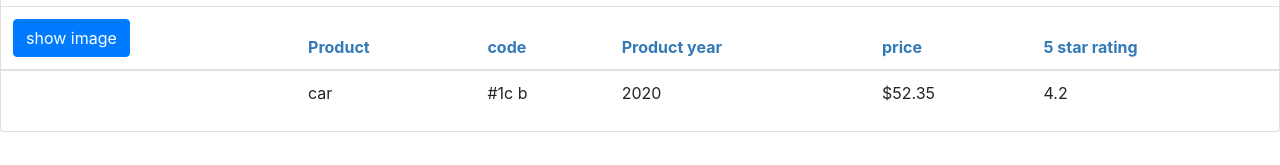
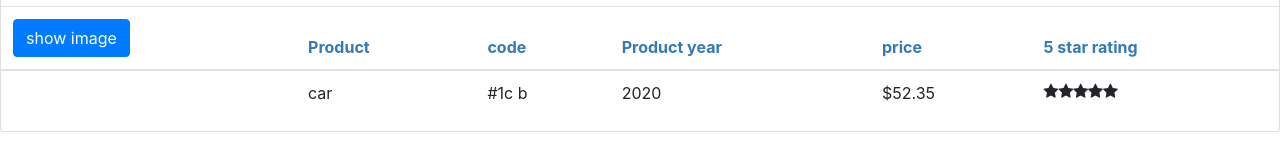
Before and after one commit to rajanimmana1/angular-demo, an Angular app: page / in a window 1280 px wide. Shown: the part 207-372 px from the top of the page. Built offline with nearby package versions, Linux system fonts and the light colour scheme.

Commit message:
2 files modified, 3 added

```diff
--- a/src/app/app.module.ts
+++ b/src/app/app.module.ts
@@ -6,10 +6,11 @@ import { AppComponent } from './app.component';
 import { HelloComponent } from './hello.component';
 import { ProductListComponent } from './product/product-list.component';
 import { ConvertToSpacePipe } from './shared/convert-to-space.pipe'
+import { StarComponent } from './shared/star.component';
 
 @NgModule({
   imports:      [ BrowserModule, FormsModule ],
-  declarations: [ AppComponent, HelloComponent, ProductListComponent , ConvertToSpacePipe ],
+  declarations: [ AppComponent, HelloComponent, ProductListComponent , ConvertToSpacePipe, StarComponent ],
   bootstrap:    [ AppComponent ]
 })
 export class AppModule { }
--- a/src/app/product/product-list.component.html
+++ b/src/app/product/product-list.component.html
@@ -38,7 +38,7 @@
           <td>{{product.productCode | lowercase | convertToSpace:'-'}}</td>
           <td>{{product.productYear}}</td>
           <td>{{product.productCost | currency :'USD':'symbol'}}</td>
-          <td>{{product.ProductRating}}</td>
+          <td><star-root></star-root></td>
         </tr>
       </tbody>
     </table>
--- /dev/null
+++ b/src/app/shared/star.component.html
@@ -0,0 +1,11 @@
+<div class="corp" [style.width.px]='startWidth'   [title]='rating'>
+  <div style="width:75px">
+      <span class="fa fa-star"></span>
+      <span class="fa fa-star"></span>
+      <span class="fa fa-star"></span>
+      <span class="fa fa-star"></span>
+      <span class="fa fa-star"></span>
+  </div>
+
+
+</div>
--- /dev/null
+++ b/src/app/shared/star.component.ts
@@ -0,0 +1,15 @@
+import{ Component, OnChanges } from '@angular/core'
+
+@Component({
+ selector :'star-root',
+ templateUrl:'./star.component.html',
+ styleUrls:['./star.component.css']
+})
+export class StarComponent implements OnChanges{
+  startWidth:number;
+  rating:number = 4;
+
+  ngOnChanges():void{
+    this.startWidth = this.rating * 75 /5;
+  }
+}
```
Also changed, not shown: src/app/shared/star.component.css (added).
